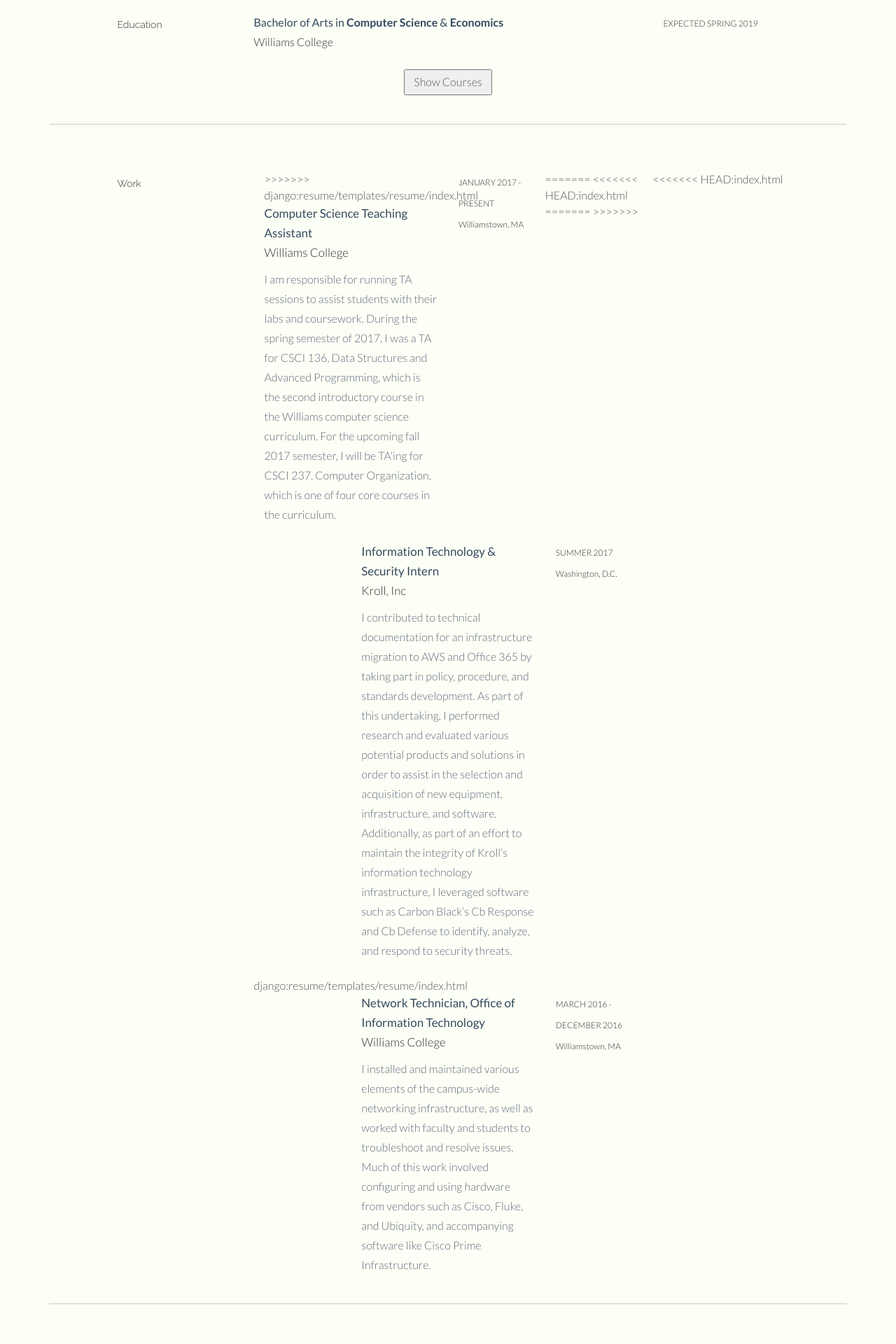
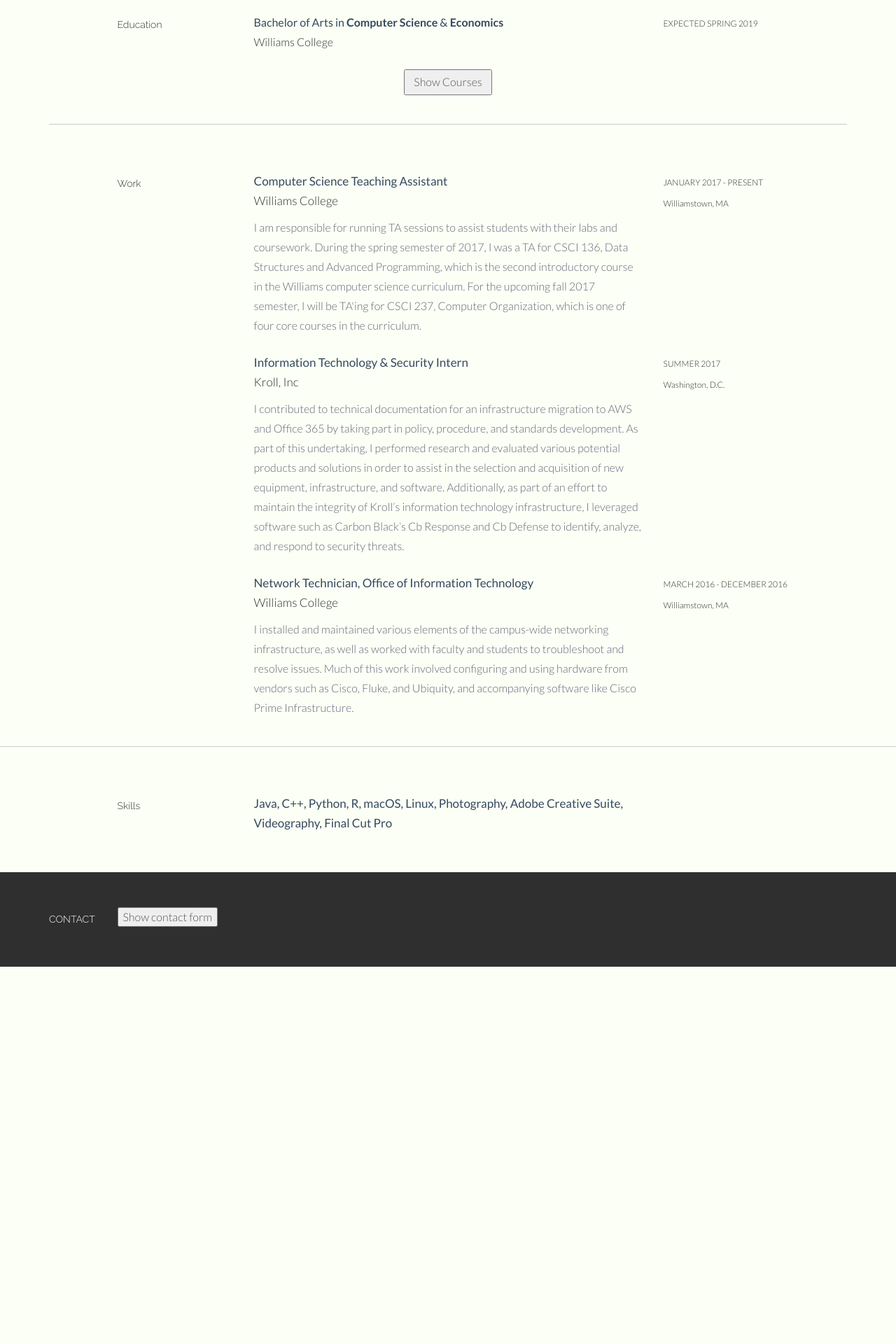
Before and after one commit to thomas2711/site, a Django app: page / in a window 1280 px wide. Shown: the part 633-2553 px from the top of the page at 70% size. After the commit the page ends 2014 px from the top, so only its background shows below. Run offline with Django 3.2, Linux system fonts and the light colour scheme; parts of the project's set-up code (start-up, migrations or seed data) failed here and were passed over; some libraries are stand-ins or nearby versions.

Commit message:
Fixed merge issue

```diff
--- a/resume/templates/resume/index.html
+++ b/resume/templates/resume/index.html
@@ -206,13 +206,8 @@
     			<h5>Work</h5>
     		</div>
 
-<<<<<<< HEAD:index.html
-			<!-- 1 -->
-			<div class="col-lg-6">
-=======
     		<!-- 1 -->
     		<div class="col-lg-6">
->>>>>>> django:resume/templates/resume/index.html
 				<p class="tight"><t>Computer Science Teaching Assistant</t><br/>
 					Williams College<br/>
 				</p>
@@ -235,11 +230,6 @@
     			<p><sm>SUMMER 2017<br />
     				Washington, D.C.</sm></p>
 			</div>
-<<<<<<< HEAD:index.html
-
-=======
-
->>>>>>> django:resume/templates/resume/index.html
 			<!-- 3 -->
 			<div class="col-lg-6 col-lg-offset-3">
 				<p class="tight"><t>Network Technician, Office of Information Technology</t><br/>
```
